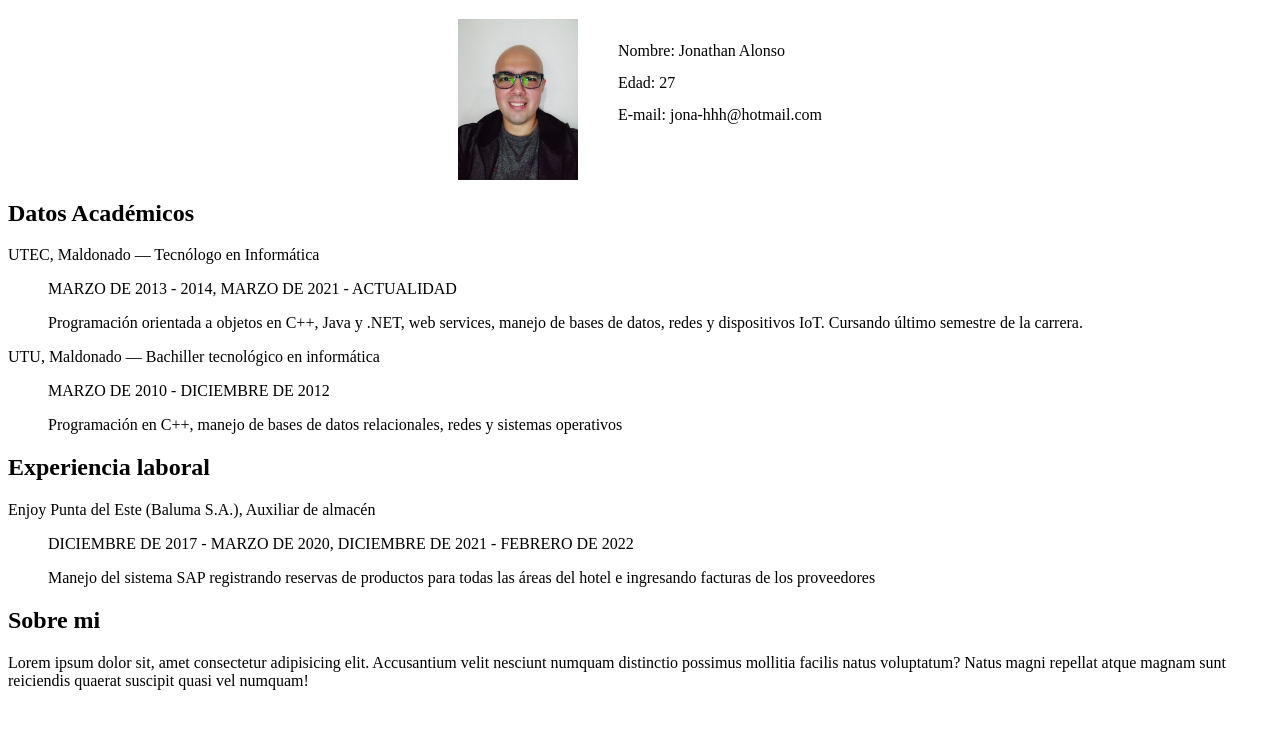
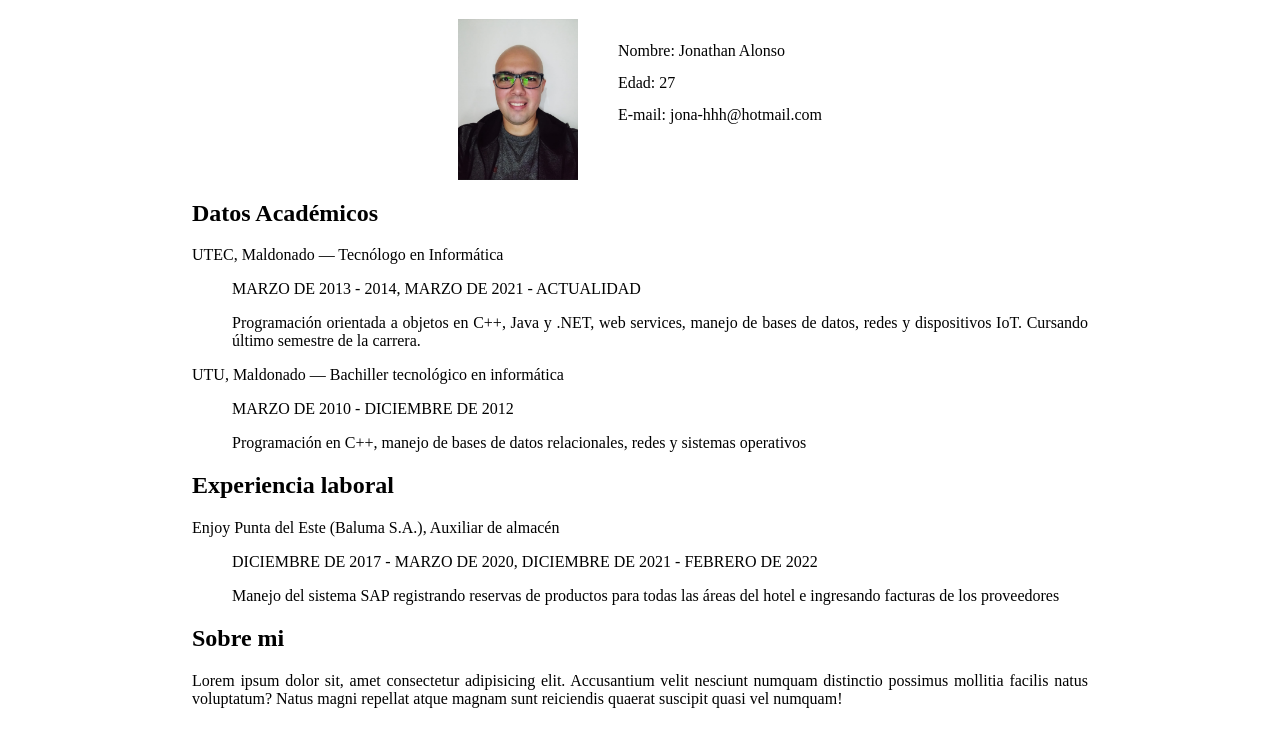
Before and after one commit to jonsak06/TallerRIA, a plain HTML site: page Practico1_CV/index.html in a window 1280 px wide. Shown: the part 61-800 px from the top of the page. Drawn offline with Linux system fonts and the light colour scheme.

Commit message:
Texto justificado y body centrado

```diff
--- a/Practico1_CV/index.html
+++ b/Practico1_CV/index.html
@@ -6,6 +6,11 @@
     <meta http-equiv="X-UA-Compatible" content="IE=edge">
     <meta name="viewport" content="width=device-width, initial-scale=1.0">
     <style>
+        body {
+            margin: 0 auto;
+            text-align: justify;
+            width: 70%;
+        }
         h1 {
             text-align: center;
         }
```
Also changed, not shown: 1 other file.
